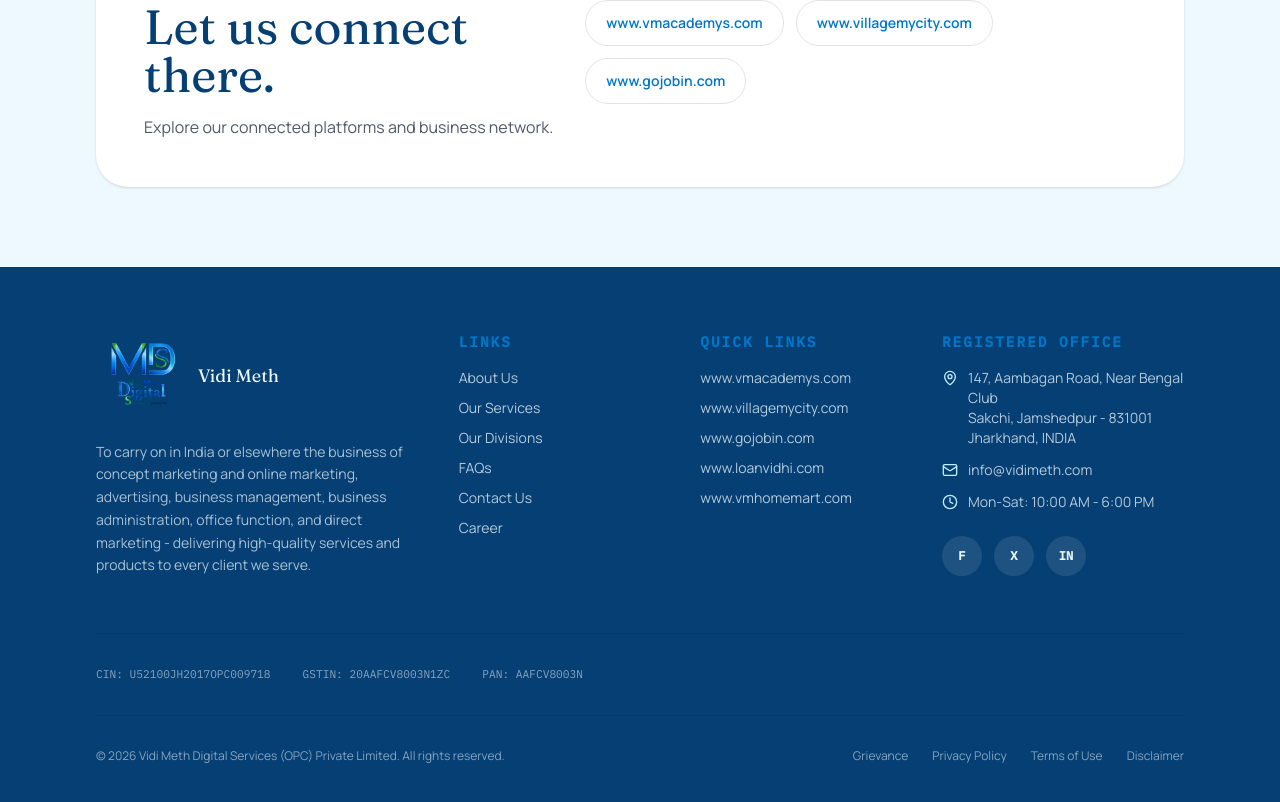
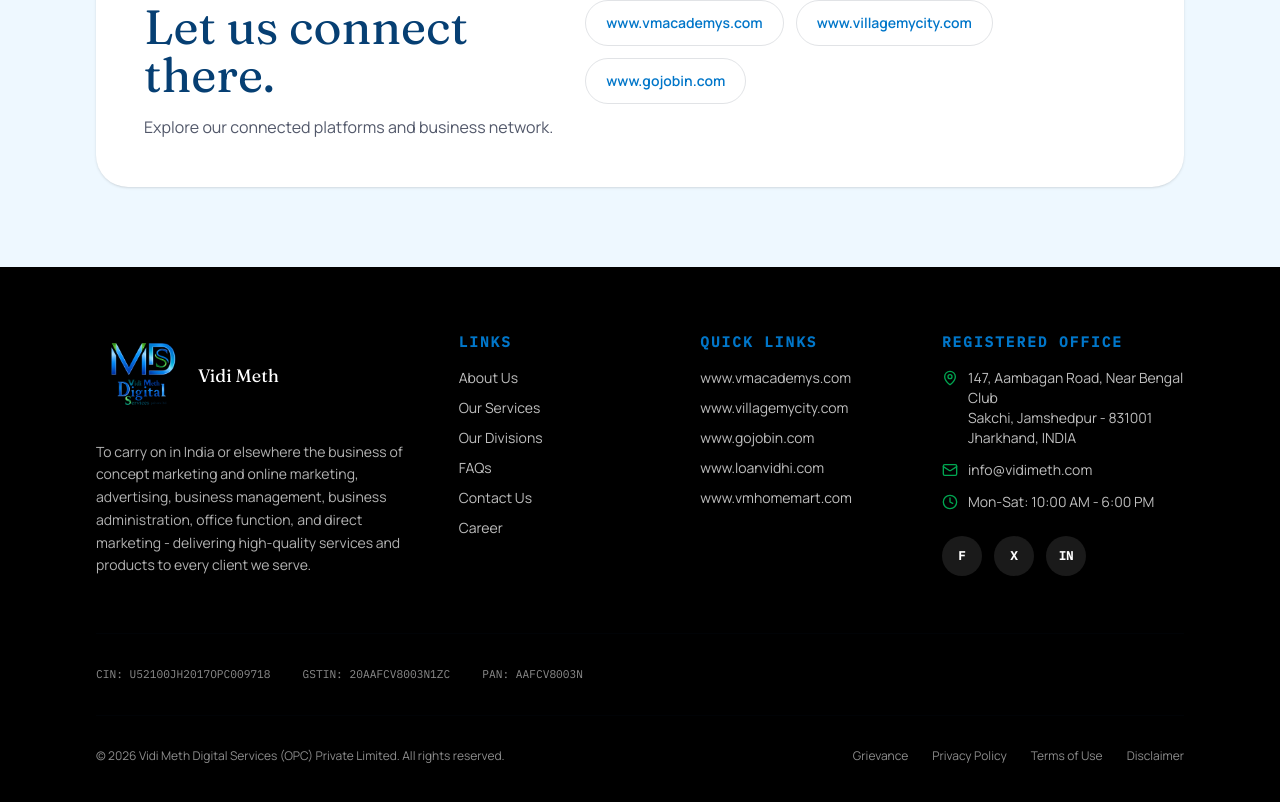
Before and after one commit to Abhishekabhi-byte/Vidi-Math-Digital-Services, a Next.js app: page / in a window 1280 px wide. Shown: the part 7654-8456 px from the top of the page. Built offline with nearby package versions, Linux system fonts and the light colour scheme.

Commit message:
Added new color and make the footer black

```diff
--- a/components/Footer.tsx
+++ b/components/Footer.tsx
@@ -5,7 +5,7 @@ import Image from "next/image";
 
 export default function Footer() {
   return (
-    <footer className="bg-ink text-paper">
+    <footer className="bg-black text-white">
       <div className="mx-auto max-w-6xl px-6 lg:px-8 py-16">
         <div className="grid gap-12 lg:grid-cols-[1.3fr_0.8fr_0.8fr_1fr]">
           <div>
@@ -20,23 +20,23 @@ export default function Footer() {
               />
               <span className="font-display text-lg">Vidi Meth</span>
             </div>
-            <p className="text-sm text-paper/70 leading-relaxed max-w-sm">
+            <p className="text-sm text-white/70 leading-relaxed max-w-sm">
               {company.mission}
             </p>
           </div>
 
           <div>
-            <p className="eyebrow mb-4 text-teal-soft">Links</p>
-            <ul className="space-y-2.5 text-sm text-paper/75">
+            <p className="eyebrow mb-4 text-[#00a651]">Links</p>
+            <ul className="space-y-2.5 text-sm text-white/75">
               {nav.slice(1).map((item) => (
                 <li key={item.href}>
-                  <Link href={item.href} className="hover:text-teal-soft transition-colors">
+                  <Link href={item.href} className="hover:text-[#00a651] transition-colors">
                     {item.label}
                   </Link>
                 </li>
               ))}
               <li>
-                <a href="#" className="hover:text-teal-soft transition-colors">
+                <a href="#" className="hover:text-[#00a651] transition-colors">
                   Career
                 </a>
               </li>
@@ -44,15 +44,15 @@ export default function Footer() {
           </div>
 
           <div>
-            <p className="eyebrow mb-4 text-teal-soft">Quick Links</p>
-            <ul className="space-y-2.5 text-sm text-paper/75">
+            <p className="eyebrow mb-4 text-[#00a651]">Quick Links</p>
+            <ul className="space-y-2.5 text-sm text-white/75">
               {quickLinks.map((link) => (
                 <li key={link}>
                   <a
                     href={`https://${link}`}
                     target="_blank"
                     rel="noreferrer"
-                    className="hover:text-teal-soft transition-colors"
+                    className="hover:text-[#00a651] transition-colors"
                   >
                     {link}
                   </a>
@@ -62,10 +62,10 @@ export default function Footer() {
           </div>
 
           <div>
-            <p className="eyebrow mb-4 text-teal-soft">Registered Office</p>
-            <ul className="space-y-3 text-sm text-paper/75">
+            <p className="eyebrow mb-4 text-[#00a651]">Registered Office</p>
+            <ul className="space-y-3 text-sm text-white/75">
               <li className="flex gap-2.5">
-                <MapPin size={16} className="mt-0.5 shrink-0 text-teal-soft" />
+                <MapPin size={16} className="mt-0.5 shrink-0 text-[#00a651]" />
                 <span>
                   {company.address.line1}
                   <br />
@@ -75,13 +75,13 @@ export default function Footer() {
                 </span>
               </li>
               <li className="flex gap-2.5">
-                <Mail size={16} className="mt-0.5 shrink-0 text-teal-soft" />
-                <a href={`mailto:${company.email}`} className="hover:text-teal-soft">
+                <Mail size={16} className="mt-0.5 shrink-0 text-[#00a651]" />
+                <a href={`mailto:${company.email}`} className="hover:text-[#00a651]">
                   {company.email}
                 </a>
               </li>
               <li className="flex gap-2.5">
-                <Clock size={16} className="mt-0.5 shrink-0 text-teal-soft" />
+                <Clock size={16} className="mt-0.5 shrink-0 text-[#00a651]" />
                 <span>{company.hours}</span>
               </li>
             </ul>
@@ -93,7 +93,7 @@ export default function Footer() {
                   target="_blank"
                   rel="noreferrer"
                   aria-label={link.label}
-                    className="inline-flex h-10 w-10 items-center justify-center rounded-full bg-paper/10 font-mono text-xs font-semibold uppercase text-paper transition-colors hover:bg-teal-soft hover:text-ink"
+                    className="inline-flex h-10 w-10 items-center justify-center rounded-full bg-white/10 font-mono text-xs font-semibold uppercase text-white transition-colors hover:bg-[#00a651] hover:text-white"
                 >
                   {link.mark}
                 </a>
@@ -102,17 +102,17 @@ export default function Footer() {
           </div>
         </div>
 
-        <div className="mt-14 border-t border-paper/15 pt-8 font-mono text-[0.7rem] text-paper/55 flex flex-wrap gap-x-8 gap-y-2">
+        <div className="mt-14 border-t border-white/15 pt-8 font-mono text-[0.7rem] text-white/55 flex flex-wrap gap-x-8 gap-y-2">
           <span>CIN: {company.registration.cin}</span>
           <span>GSTIN: {company.registration.gstin}</span>
           <span>PAN: {company.registration.pan}</span>
         </div>
 
-        <div className="mt-8 flex flex-wrap items-center justify-between gap-4 border-t border-paper/15 pt-8 text-xs text-paper/55">
+        <div className="mt-8 flex flex-wrap items-center justify-between gap-4 border-t border-white/15 pt-8 text-xs text-white/55">
           <p>&copy; {new Date().getFullYear()} {company.name}. All rights reserved.</p>
           <div className="flex flex-wrap gap-x-6 gap-y-2">
             {legalLinks.map((link) => (
-              <Link key={link.href} href={link.href} className="hover:text-teal-soft">
+              <Link key={link.href} href={link.href} className="hover:text-[#00a651]">
                 {link.label}
               </Link>
             ))}
```
